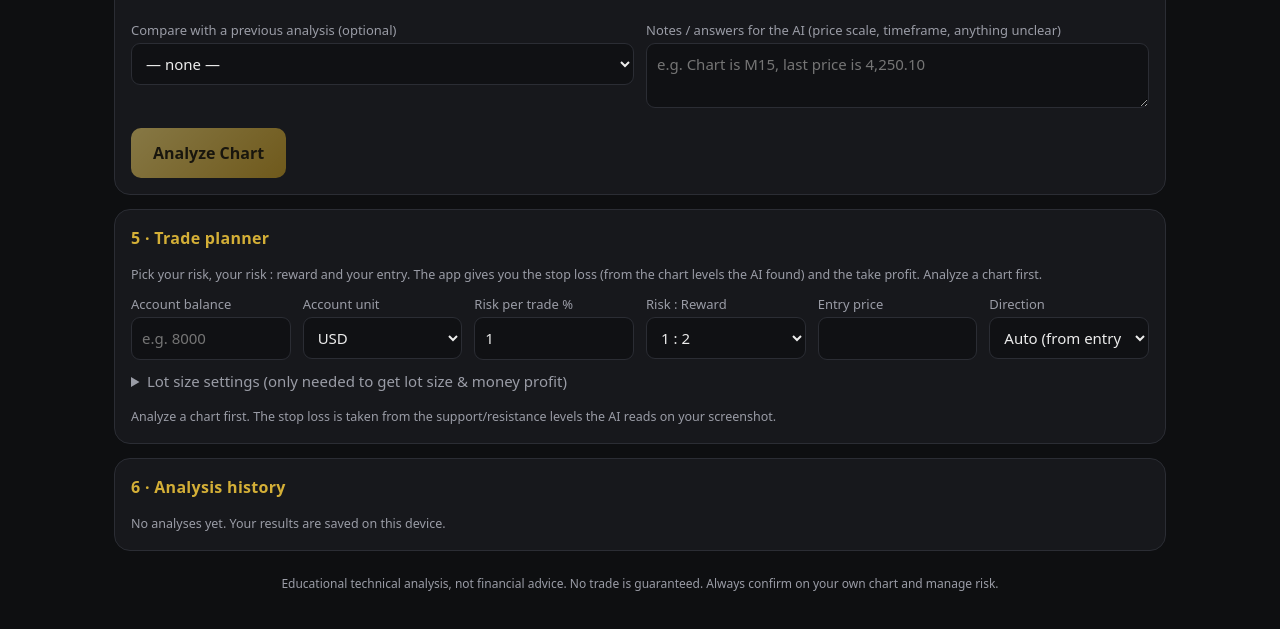
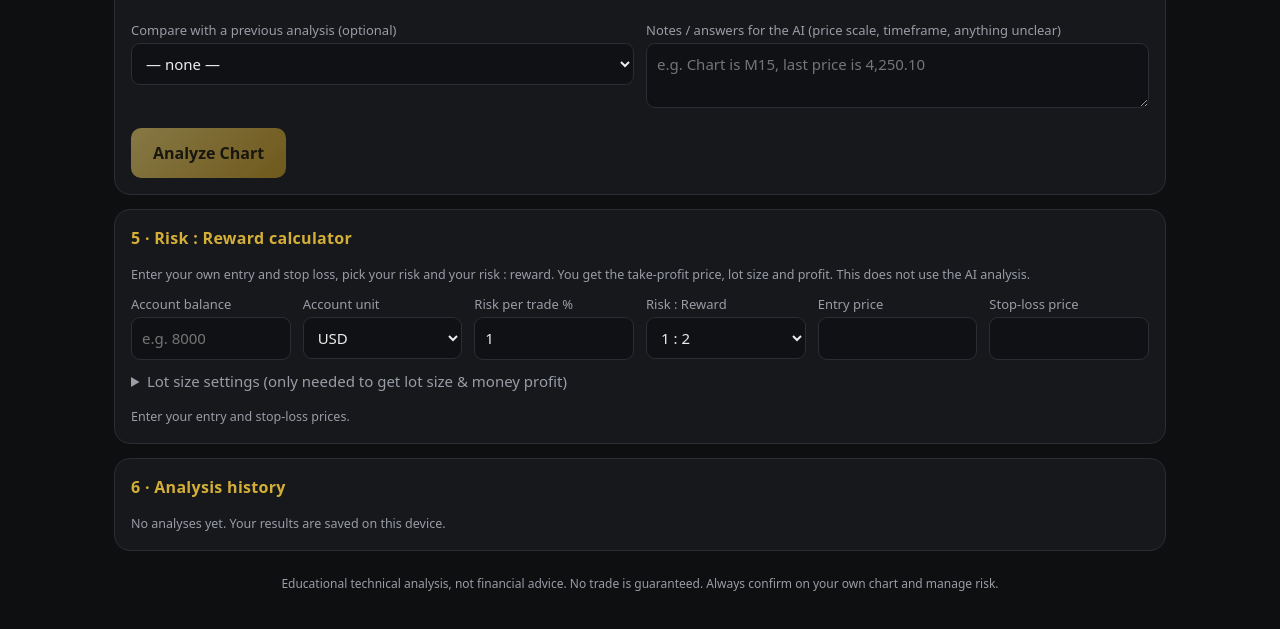
Before and after one commit to ibrahimthahuseen-sys/xauusdchart-analyzer, a plain HTML site: page index.html in a window 1280 px wide. Shown: the part 463-1092 px from the top of the page. Drawn offline with Linux system fonts and the light colour scheme.

Commit message:
Calculator: user-set entry and SL, TP from chosen risk:reward only
Co-Authored-By: Claude Sonnet 5.5 <noreply@anthropic.com>
Claude-Session: https://claude.ai/code/session_01NN3gJdexThdePLtd7rHF5W

```diff
--- a/index.html
+++ b/index.html
@@ -63,8 +63,8 @@ label{font-size:13px;color:var(--mut);display:block;margin-bottom:3px}
 
 <div id="result"></div>
 
-<section class="card"><h2>5 · Trade planner</h2>
-<small>Pick your risk, your risk : reward and your entry. The app gives you the stop loss (from the chart levels the AI found) and the take profit. Analyze a chart first.</small>
+<section class="card"><h2>5 · Risk : Reward calculator</h2>
+<small>Enter your own entry and stop loss, pick your risk and your risk : reward. You get the take-profit price, lot size and profit. This does not use the AI analysis.</small>
 <div class="grid g4" style="margin-top:10px">
 <div><label>Account balance</label><input id="c_bal" type="number" step="any" inputmode="decimal" placeholder="e.g. 8000"></div>
 <div><label>Account unit</label><select id="c_cur"><option>USD</option><option>USC (cents)</option></select></div>
@@ -72,7 +72,7 @@ label{font-size:13px;color:var(--mut);display:block;margin-bottom:3px}
 <div><label>Risk : Reward</label><select id="c_rr"><option value="1">1 : 1</option><option value="1.5">1 : 1.5</option><option value="2" selected>1 : 2</option><option value="3">1 : 3</option><option value="4">1 : 4</option><option value="5">1 : 5</option><option value="custom">Custom…</option></select></div>
 <div id="c_rrc_w" class="hide"><label>Custom reward (1 : ?)</label><input id="c_rrc" type="number" step="any" inputmode="decimal" placeholder="e.g. 2.5"></div>
 <div><label>Entry price</label><input id="c_entry" type="number" step="any" inputmode="decimal"></div>
-<div><label>Direction</label><select id="c_dir"><option value="auto">Auto (from entry &amp; chart)</option><option value="buy">BUY</option><option value="sell">SELL</option></select></div></div>
+<div><label>Stop-loss price</label><input id="c_sl" type="number" step="any" inputmode="decimal"></div></div>
 <details style="margin-top:10px"><summary class="mut" style="cursor:pointer">Lot size settings (only needed to get lot size &amp; money profit)</summary>
 <div class="grid g2" style="margin-top:8px"><div><label>Value of a 1.00 price move per 1.00 lot (account unit)</label><input id="c_val" type="number" step="any" inputmode="decimal" placeholder="from MT4 specification"></div>
 <div><label>Min lot step</label><input id="c_step" type="number" step="any" inputmode="decimal" value="0.01"></div></div>
@@ -130,10 +130,9 @@ async function callAI(prompt,blobs){
 // ---------- AI ----------
 const SYS=`You are a disciplined price-action analyst for XAUUSDc (gold, cent account) using MetaTrader 4 mobile screenshots. Analyze ONLY what is visible in the image(s).
 RULES: Never invent prices, timeframe or structure you cannot read. Read price levels from the right-hand price axis; estimate prices by interpolating between labelled axis values and say "approx". If the price scale or timeframe is unreadable, set readable=false and put specific questions in "questions" (and leave numeric fields null). Prioritize price action (swing structure, HH/HL/LH/LL, BOS, CHoCH, liquidity sweeps, breakouts, retests, rejection candles, false breakouts, consolidation) over indicators. Distinguish confirmed levels (multiple touches) from potential zones. Weight recent price action more. Never suggest entries in the middle of a range; prefer entries near strong S/R with confirmation. SL must sit beyond the invalidation level. TPs go at the next real S/R, TP1<TP2<TP3 in trade direction. Aim for at least 1:2 RR when the chart allows; if not, say so and lower quality. If no good setup exists set verdict "WAIT – NO TRADE" and valid=false for setups. Never guarantee profit. If multiple screenshots, analyze the higher timeframe first for trend and key levels, then use lower timeframes for precise entries; state when higher-timeframe confirmation is needed. If a previous analysis is provided, fill "comparison" with what changed (levels broken/held, setup still valid or invalidated).
-LEVELS FOR STOP-LOSS: the app picks the trader\'s stop loss from your levels list, so list EVERY clear support below the visible price and EVERY clear resistance above it (at least 3 each when visible), including swing lows/highs and prior consolidation edges, each with a realistic price. "sl_buffer" = the distance in price units (not percent) to place a stop beyond a level, based on the wick sizes and volatility visible on this chart (so normal wicks do not trigger it); null if you cannot judge.
 OVERLAY (used to draw lines on the screenshot): "overlay.image" = number of the image to annotate (prefer the lower-timeframe image used for entries). "axis_ref" = two price-axis labels you can read clearly on that image, far apart vertically, each with "y" = vertical position of the label text centre as a fraction of the image height (0 = top edge, 1 = bottom edge). Give every level a fallback "y" and every zone "y_from"/"y_to" the same way (fractions on that image). "trendlines" = the 2-4 most relevant lines (uptrend line through higher lows, downtrend line through lower highs, channel edges) with x1,y1,x2,y2 as fractions of image width/height (x: 0 = left edge, 1 = right edge), anchored on real visible swing points with at least 2 clear touches; otherwise return an empty list. Be precise, a line must sit on the candles/prices it refers to.
 OUTPUT: JSON only, no markdown, exactly this shape (numbers are plain numbers, null if unknown):
-{"readable":true,"questions":[],"timeframe":"","price":0,"sl_buffer":0,"trend":"Bullish|Bearish|Sideways","structure":{"summary":"","labels":["HH","HL"],"bos":"","choch":"","consolidation":""},"patterns":[""],"levels":[{"name":"Support 1","type":"support|resistance","price":0,"y":0.5,"strength":"Strong|Medium|Minor","confirmed":true,"why":""}],"zones":[{"type":"supply|demand","from":0,"to":0,"y_from":0.4,"y_to":0.45,"note":""}],"buy":{"valid":false,"entry_from":null,"entry_to":null,"sl":null,"tp":[null,null,null],"rr":"","quality":"A|B|C","why":"","confirmation":[""]},"sell":{"valid":false,"entry_from":null,"entry_to":null,"sl":null,"tp":[null,null,null],"rr":"","quality":"A|B|C","why":"","confirmation":[""]},"overlay":{"image":1,"axis_ref":[{"price":0,"y":0.1},{"price":0,"y":0.9}],"trendlines":[{"label":"Uptrend","type":"uptrend|downtrend|channel","x1":0.1,"y1":0.8,"x2":0.7,"y2":0.5}]},"verdict":"BUY|SELL|WAIT – NO TRADE","verdict_reason":"","htf_note":"","comparison":"","risks":""}`;
+{"readable":true,"questions":[],"timeframe":"","price":0,"trend":"Bullish|Bearish|Sideways","structure":{"summary":"","labels":["HH","HL"],"bos":"","choch":"","consolidation":""},"patterns":[""],"levels":[{"name":"Support 1","type":"support|resistance","price":0,"y":0.5,"strength":"Strong|Medium|Minor","confirmed":true,"why":""}],"zones":[{"type":"supply|demand","from":0,"to":0,"y_from":0.4,"y_to":0.45,"note":""}],"buy":{"valid":false,"entry_from":null,"entry_to":null,"sl":null,"tp":[null,null,null],"rr":"","quality":"A|B|C","why":"","confirmation":[""]},"sell":{"valid":false,"entry_from":null,"entry_to":null,"sl":null,"tp":[null,null,null],"rr":"","quality":"A|B|C","why":"","confirmation":[""]},"overlay":{"image":1,"axis_ref":[{"price":0,"y":0.1},{"price":0,"y":0.9}],"trendlines":[{"label":"Uptrend","type":"uptrend|downtrend|channel","x1":0.1,"y1":0.8,"x2":0.7,"y2":0.5}]},"verdict":"BUY|SELL|WAIT – NO TRADE","verdict_reason":"","htf_note":"","comparison":"","risks":""}`;
 $('go').onclick=async()=>{
  const btn=$('go');btn.disabled=true;btn.innerHTML='<span class="spin"></span>Analyzing…';$('msg').innerHTML='';$('status').textContent='Preparing images…';
  try{
@@ -178,7 +177,7 @@ function render(d,annot){const R=$('result');
  ${(d.zones||[]).length?`<h3 style="margin:14px 0 6px;font-size:14px">Supply &amp; demand zones</h3>${d.zones.map(z=>`<div class="kv"><span class="${z.type==='demand'?'buy':'sell'}"><b>${esc(z.type)}</b> ${f(z.from)} – ${f(z.to)}</span><span class="mut" style="text-align:right">${esc(z.note)}</span></div>`).join('')}`:''}</section>
  <section class="card"><h2>4 · Recommended trading setups</h2><div class="grid g2">${setupCard('BUY',d.buy,'b')}${setupCard('SELL',d.sell,'s')}</div>
  ${d.risks?`<p class="warn" style="margin-bottom:0">Risk notes: ${esc(d.risks)}</p>`:''}</section>`;
- calc();if(annot)$('annoBox').innerHTML=`<img src="${annot}" alt="Annotated chart" style="width:100%;border-radius:12px;display:block"><div class="row"><a href="${annot}" download="xauusd-analysis.jpg"><button>Download image</button></a></div>`}
+ if(annot)$('annoBox').innerHTML=`<img src="${annot}" alt="Annotated chart" style="width:100%;border-radius:12px;display:block"><div class="row"><a href="${annot}" download="xauusd-analysis.jpg"><button>Download image</button></a></div>`}
 
 
 // ---------- annotated chart ----------
@@ -237,53 +236,31 @@ async function buildAnno(d){
  return sm.toDataURL('image/jpeg',.72);
 }
 
-// ---------- trade planner ----------
-const CI=['c_bal','c_cur','c_risk','c_rr','c_rrc','c_entry','c_dir','c_val','c_step'],KEEP=['c_bal','c_cur','c_risk','c_rr','c_rrc','c_val','c_step'];
+// ---------- risk : reward calculator ----------
+const CI=['c_bal','c_cur','c_risk','c_rr','c_rrc','c_entry','c_sl','c_val','c_step'],KEEP=['c_bal','c_cur','c_risk','c_rr','c_rrc','c_val','c_step'];
 try{const k=JSON.parse(localStorage.getItem('gcai_calc3')||'{}');KEEP.forEach(x=>{if(k[x]!=null)$(x).value=k[x]})}catch(e){}
 CI.forEach(k=>$(k).addEventListener('input',()=>{try{const o={};KEEP.forEach(x=>o[x]=$(x).value);localStorage.setItem('gcai_calc3',JSON.stringify(o))}catch(e){}calc()}));
 function calc(){
  $('c_rrc_w').classList.toggle('hide',$('c_rr').value!=='custom');
- const out=$('calc'),e=num($('c_entry').value);
- if(!last||last.readable===false){out.innerHTML='<small>Analyze a chart first. The stop loss is taken from the support/resistance levels the AI reads on your screenshot.</small>';return}
- if(e==null){out.innerHTML='<small>Enter your entry price.</small>';return}
+ const out=$('calc'),e=num($('c_entry').value),sl=num($('c_sl').value);
+ if(e==null||sl==null){out.innerHTML='<small>Enter your entry and stop-loss prices.</small>';return}
+ if(e===sl){out.innerHTML='<div class="err">Entry and stop loss cannot be the same price.</div>';return}
  const bal=num($('c_bal').value),rp=num($('c_risk').value),val=num($('c_val').value),st=num($('c_step').value)||.01;
  const rr=$('c_rr').value==='custom'?num($('c_rrc').value):num($('c_rr').value);
  const u=$('c_cur').value.startsWith('USC')?'USC':'USD';
- const lv=(last.levels||[]).filter(l=>l&&l.price!=null&&isFinite(l.price));
- const sup=lv.filter(l=>l.type==='support'&&l.price<e).sort((a,b)=>b.price-a.price);
- const res=lv.filter(l=>l.type==='resistance'&&l.price>e).sort((a,b)=>a.price-b.price);
- let dir,auto=false;const dsel=$('c_dir').value;
- if(dsel==='buy')dir=1;else if(dsel==='sell')dir=-1;else{auto=true;
-  if(sup.length&&res.length)dir=(e-sup[0].price)<=(res[0].price-e)?1:-1;
-  else if(sup.length)dir=1;else if(res.length)dir=-1;
-  else dir=/sell/i.test(last.verdict||'')?-1:/buy/i.test(last.verdict||'')?1:null}
- if(dir==null){out.innerHTML='<div class="ask">No support or resistance level from the analysis sits near that entry price. Check the entry, or analyze a chart that covers that price range.</div>';return}
- const buf=Math.max(0,num(last.sl_buffer)||0);
- const cand=dir>0?sup:res;const strong=cand.filter(l=>!/minor/i.test(l.strength||''));const pool=strong.length?strong:cand;
- let base=pool.find(l=>Math.abs(e-l.price)>=Math.max(buf*1.5,0.0001));
- let sl=null,why='';
- if(base){sl=base.price-dir*buf;why=`${base.name} at ${f(base.price)} (${base.strength}${base.confirmed?', confirmed':', potential'})${buf?' + buffer '+buf.toFixed(2):''}. ${base.why||''}`}
- else{const setup=dir>0?last.buy:last.sell;if(setup&&setup.sl!=null&&(dir>0?setup.sl<e:setup.sl>e)){sl=setup.sl;why='AI setup invalidation level from the analysis.'}}
- if(sl==null){out.innerHTML=`<div class="ask"><b class="warn">No usable ${dir>0?'support below':'resistance above'} ${f(e)} was found in the analysis.</b><br><small>Pick the other direction, or upload a chart that shows the area around your entry.</small></div>`;return}
- const dist=Math.abs(e-sl),tpAt=r=>e+dir*dist*r,dp=Math.max(2,(String(st).split('.')[1]||'').length);
+ const dir=sl<e?1:-1,dist=Math.abs(e-sl),tpAt=r=>e+dir*dist*r,dp=Math.max(2,(String(st).split('.')[1]||'').length);
  const maxRisk=bal!=null&&rp!=null?bal*rp/100:null,ok=val!=null&&val>0;
  const lot=ok&&maxRisk!=null?Math.floor(maxRisk/(dist*val)/st+1e-9)*st:null,risk=ok&&lot!=null?dist*val*lot:null;
  const money=r=>risk!=null?(risk*r).toFixed(2)+' '+u:'—';
- const tp=rr?tpAt(rr):null;
- const block=rr&&(dir>0?res:sup).find(l=>dir>0?l.price<tp:l.price>tp);
- const rows=[1,2,3];if(rr&&!rows.includes(rr))rows.push(rr);rows.sort((a,b)=>a-b);
+ const tp=rr?tpAt(rr):null,rows=[1,2,3];if(rr&&!rows.includes(rr))rows.push(rr);rows.sort((a,b)=>a-b);
  out.innerHTML=`<div class="grid g4">
- <div class="stat"><small>Direction${auto?' (auto)':''}</small><b class="${dir>0?'buy':'sell'}">${dir>0?'BUY':'SELL'}</b></div>
- <div class="stat"><small>Entry</small><b>${e.toFixed(2)}</b></div>
- <div class="stat" style="border:1px solid var(--sell)"><small>STOP LOSS</small><b class="sell" style="font-size:22px">${sl.toFixed(2)}</b><small>${dist.toFixed(2)} away</small></div>
+ <div class="stat"><small>Direction</small><b class="${dir>0?'buy':'sell'}">${dir>0?'BUY':'SELL'}</b></div>
+ <div class="stat"><small>SL distance</small><b>${dist.toFixed(2)}</b></div>
  <div class="stat" style="border:1px solid var(--buy)"><small>TAKE PROFIT${rr?' · 1 : '+rr:''}</small><b class="buy" style="font-size:22px">${tp!=null?tp.toFixed(2):'—'}</b>${tp==null?'<small>Enter custom reward</small>':''}</div>
  <div class="stat"><small>Max risk (${rp??'?'}%)</small><b>${maxRisk!=null?maxRisk.toFixed(2)+' '+u:'—'}</b></div>
  <div class="stat"><small>Lot size</small><b class="warn">${lot!=null?lot.toFixed(dp):'—'}</b>${lot===0?'<small class="sell">Minimum lot is too big for this risk.</small>':''}${!ok?'<small>Add contract value in “Lot size settings”.</small>':''}</div></div>
  ${rr&&risk!=null?`<p style="margin:10px 0 0">Risk <b class="sell">${risk.toFixed(2)} ${u}</b> → potential profit <b class="buy">${money(rr)}</b></p>`:''}
- <div class="tw"><table style="margin-top:10px;min-width:300px"><tr><th>R : R</th><th>Take profit</th><th>Profit if hit</th></tr>${rows.map(r=>`<tr${r===rr?' style="background:#24211a"':''}><td><b>1 : ${r}</b></td><td>${tpAt(r).toFixed(2)}</td><td class="buy">${money(r)}</td></tr>`).join('')}</table></div>
- <p class="mut" style="margin:10px 0 0"><b>Stop loss based on:</b> ${esc(why)}</p>
- ${block?`<p class="warn" style="margin:6px 0 0">⚠ ${esc(block.name)} at ${f(block.price)} sits before your 1 : ${rr} target. Price may stall or reverse there; consider a lower ratio or partial profit.</p>`:''}
- <p class="mut" style="margin:6px 0 0;font-size:12px">Levels are AI-estimated from your screenshot. Check the stop on your live chart before placing the trade.</p>`}
+ <div class="tw"><table style="margin-top:10px;min-width:300px"><tr><th>R : R</th><th>Take profit</th><th>Profit if hit</th></tr>${rows.map(r=>`<tr${r===rr?' style="background:#24211a"':''}><td><b>1 : ${r}</b></td><td>${tpAt(r).toFixed(2)}</td><td class="buy">${money(r)}</td></tr>`).join('')}</table></div>`}
 calc();
 
 // ---------- history ----------
```
